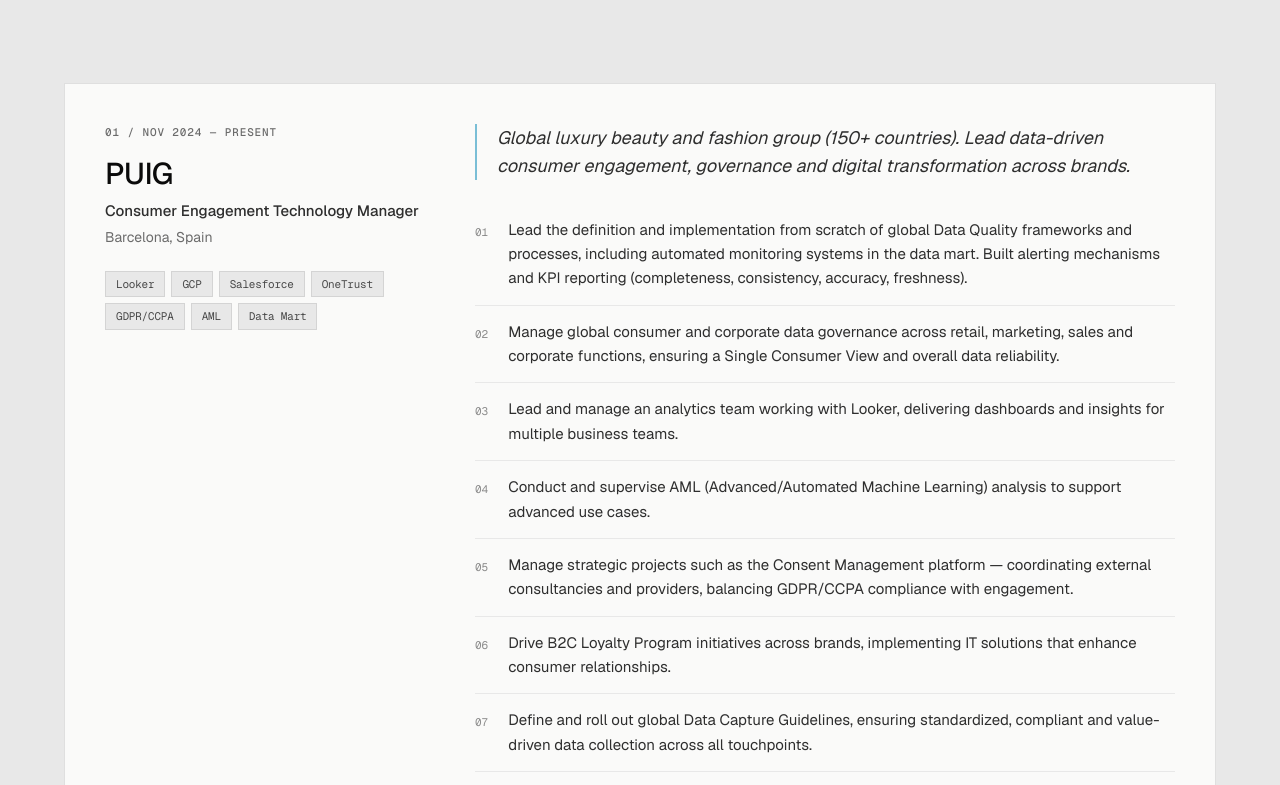
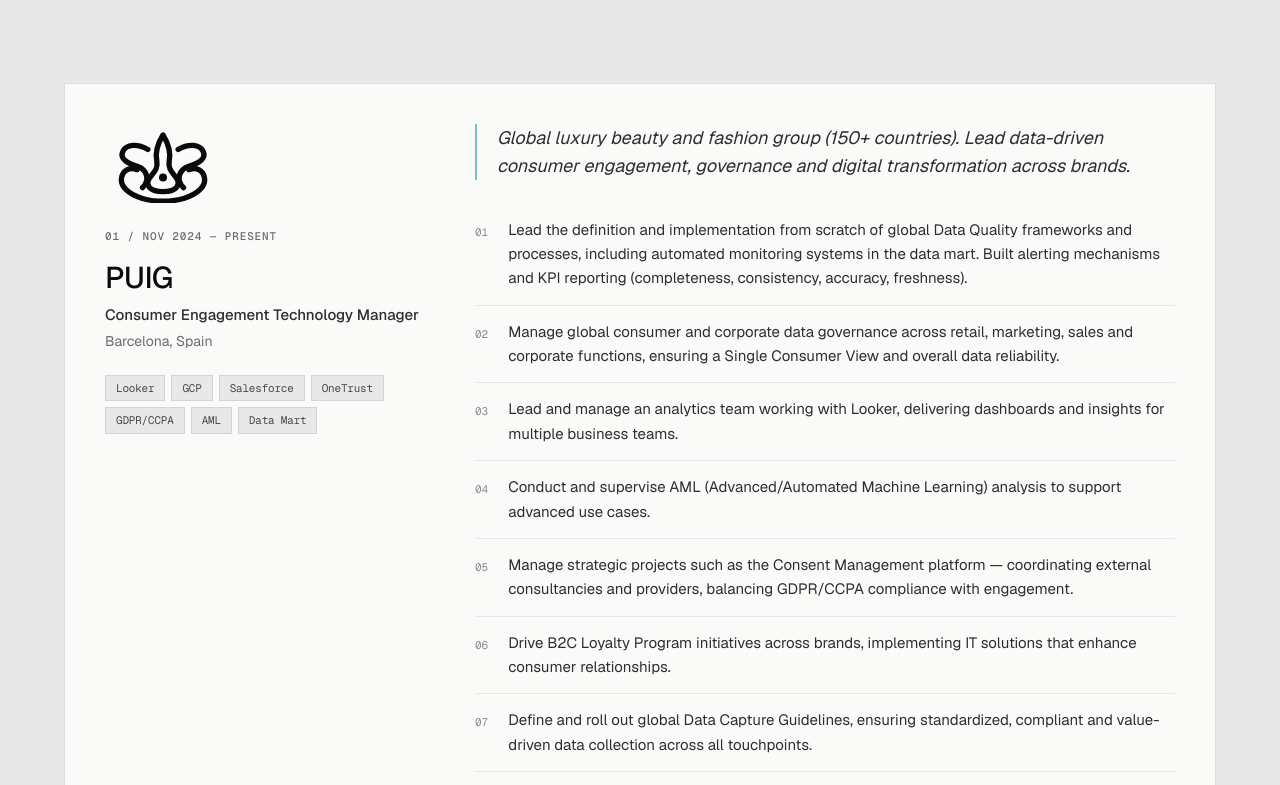
Before and after one commit to gviladomiu/gonzaloviladomiu_portfolio, a Next.js app: page / in a window 1280 px wide. Shown: the part 1395-2180 px from the top of the page. Built offline with nearby package versions, Linux system fonts and the light colour scheme.

Commit message:
Render company logos in experience cards

```diff
--- a/components/experience.tsx
+++ b/components/experience.tsx
@@ -1,5 +1,6 @@
 "use client";
 
+import Image from "next/image";
 import { experience } from "@/lib/data";
 import { Reveal } from "@/components/reveal";
 
@@ -33,8 +34,21 @@
             <Reveal key={exp.company}>
               <article className="bg-surface border border-ink-200/70 p-6 md:p-10 hover:border-ink-300 transition-colors">
                 <div className="grid md:grid-cols-12 gap-6 md:gap-10">
-                  {/* Left: meta */}
+                  {/* Left: logo + meta */}
                   <div className="md:col-span-4">
+                    {exp.logo && (
+                      <div className="relative h-16 md:h-20 w-full max-w-[220px] mb-6 flex items-center">
+                        <Image
+                          src={exp.logo}
+                          alt={`${exp.company} logo`}
+                          width={220}
+                          height={80}
+                          className="object-contain object-left max-h-full w-auto"
+                          priority={i === 0}
+                        />
+                      </div>
+                    )}
+
                     <div className="eyebrow text-accent mb-4">
                       {String(i + 1).padStart(2, "0")} / {exp.period}
                     </div>
```
